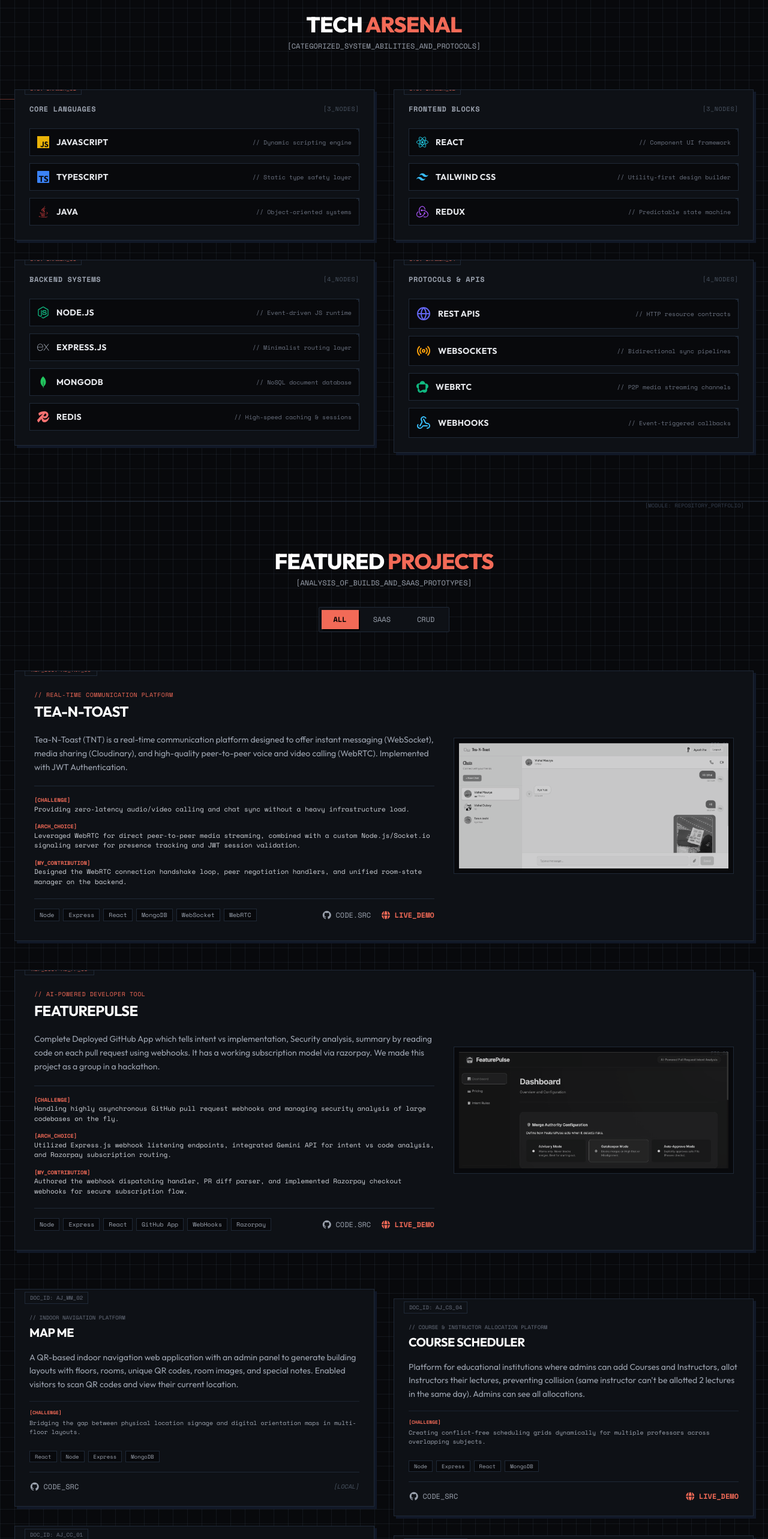
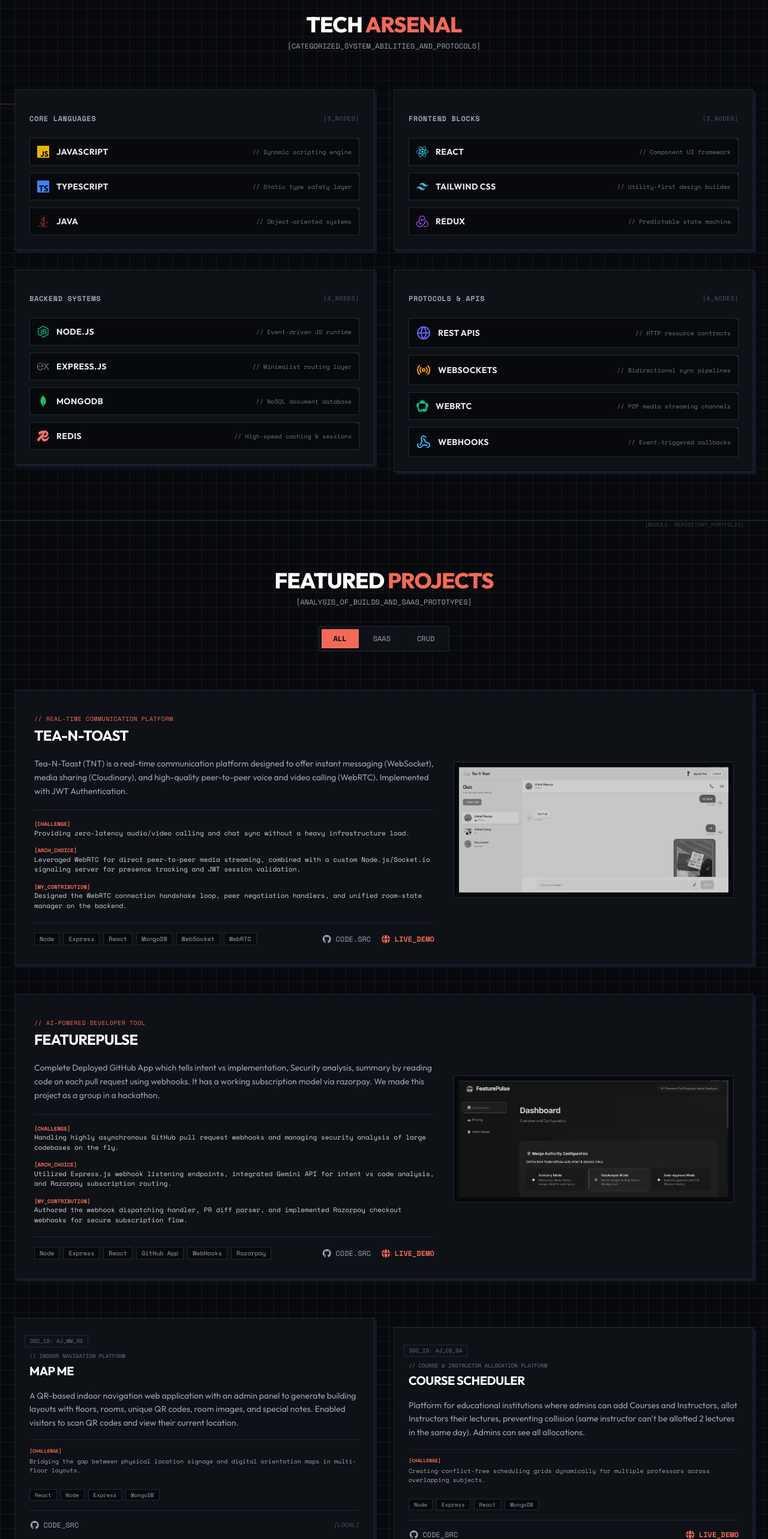
Before and after one commit to AyushJha2008/portfolio, a React (Vite) app in the folder portfolio/: page / in a window 1280 px wide. Shown: the part 860-3426 px from the top of the page at 60% size. Built offline with nearby package versions, Linux system fonts and the light colour scheme.

Commit message:
feat: enhance layout and styling of Contact, Projects, and Skills components; adjust padding and spacing for improved visual consistency

```diff
--- a/portfolio/src/components/Contact.jsx
+++ b/portfolio/src/components/Contact.jsx
@@ -40,22 +40,17 @@ const Contact = () => {
       <div className="container mx-auto px-4 sm:px-6 max-w-5xl relative z-10">
 
         {/* Main Card Frame */}
-        <div className="bg-[#0e1116] border border-gray-800 p-6 sm:p-10 md:p-14 shadow-[6px_6px_0px_#111827] hover:border-rust/85 hover:shadow-[6px_6px_0px_#f26a57] transition-all duration-300 relative group overflow-hidden">
+        <div className="bg-[#0e1116] border border-gray-800 p-4 sm:p-10 sm:pt-12 md:p-14 md:pt-14 shadow-[6px_6px_0px_#111827] hover:border-rust/85 hover:shadow-[6px_6px_0px_#f26a57] transition-all duration-300 relative group overflow-hidden">
 
           <div className="blueprint-scanline"></div>
 
-          {/* Diagnostic status tags */}
-          <div className="absolute -top-3 left-6 font-mono text-[9px] bg-[#0e1116] px-3 py-0.5 border border-gray-800 text-rust">
-            SYS_STATUS: ACTIVE_FOR_INQUIRIES
-          </div>
-
-          <div className="grid md:grid-cols-12 gap-12 items-start">
+          <div className="grid md:grid-cols-12 gap-8 md:gap-12 items-start">
 
             {/* Left Column: Connection Details */}
-            <div className="md:col-span-5 text-left space-y-8">
+            <div className="md:col-span-5 text-left space-y-6 md:space-y-8 min-w-0">
 
               <div className="space-y-3">
-                <h2 className="text-3xl font-extrabold uppercase tracking-tight text-white">
+                <h2 className="text-2xl sm:text-3xl font-extrabold uppercase tracking-tight text-white">
                   Let's <span className="text-rust">Connect</span>
                 </h2>
                 <p className="text-gray-400 text-xs font-mono max-w-sm leading-relaxed">
@@ -67,17 +62,16 @@ const Contact = () => {
 
               {/* Technical links channels */}
               <div className="space-y-4 font-mono text-xs">
-
                 <div className="p-3 bg-[#08090c] border border-gray-800 flex items-center gap-4 hover:border-rust/45 transition-colors">
                   <div className="w-8 h-8 flex items-center justify-center text-rust bg-[#0e1116] border border-gray-805">
                     <FaEnvelope className="w-4 h-4" />
                   </div>
-                  <div>
+                  <div className="min-w-0">
                     <h4 className="text-[9px] text-gray-500 uppercase font-semibold">EMAIL_CHANNEL:</h4>
                     <a
                       href="mailto:ayushsjha2008@gmail.com"
                       id="contact-email-link"
-                      className="text-gray-300 hover:text-rust transition-colors font-bold"
+                      className="text-gray-300 hover:text-rust transition-colors font-bold break-all"
                     >
                       ayushsjha2008@gmail.com
                     </a>
@@ -126,7 +120,7 @@ const Contact = () => {
             </div>
 
             {/* Right Column: Work Order Dispatch Form */}
-            <div className="md:col-span-7 bg-[#08090c] border border-gray-800 p-5 sm:p-8 relative overflow-hidden group">
+            <div className="md:col-span-7 bg-[#08090c] border border-gray-800 p-4 sm:p-8 relative overflow-hidden group min-w-0">
               <div className="blueprint-scanline"></div>
               <span className="absolute top-1 right-2 font-mono text-[8px] text-gray-700 select-none z-10">SPEC_SHEET_AJ_09</span>
 
--- a/portfolio/src/components/Projects.jsx
+++ b/portfolio/src/components/Projects.jsx
@@ -164,14 +164,9 @@ const Projects = () => {
             {featuredProjects.map((project, idx) => (
               <div
                 key={project.id}
-                className="bg-[#0e1116] border border-gray-800 p-5 sm:p-8 shadow-[4px_4px_0px_#111827] hover:shadow-[5px_5px_0px_#f26a57] hover:border-rust transition-all duration-300 relative group overflow-hidden"
+                className="bg-[#0e1116] border border-gray-800 p-5 sm:p-8 sm:pt-10 shadow-[4px_4px_0px_#111827] hover:shadow-[5px_5px_0px_#f26a57] hover:border-rust transition-all duration-300 relative group overflow-hidden"
               >
                 <div className="blueprint-scanline"></div>
-
-                {/* Dossier Code Badge */}
-                <div className="absolute -top-3 left-4 font-mono text-[9px] bg-[#0e1116] px-2.5 py-0.5 border border-gray-800 text-rust z-10">
-                  REF_DOC: {project.dossierCode}
-                </div>
 
                 <div className="grid md:grid-cols-12 gap-8 items-center">
 
@@ -275,14 +270,14 @@ const Projects = () => {
             {standardProjects.map((project, idx) => (
               <div
                 key={project.id}
-                className={`bg-[#0e1116] border border-gray-800 p-6 shadow-[4px_4px_0px_#111827] hover:shadow-[5px_5px_0px_#f26a57] hover:border-rust transition-all duration-300 text-left space-y-4 group relative overflow-hidden ${
+                className={`bg-[#0e1116] border border-gray-800 p-6 pt-10 shadow-[4px_4px_0px_#111827] hover:shadow-[5px_5px_0px_#f26a57] hover:border-rust transition-all duration-300 text-left space-y-4 group relative overflow-hidden ${
                   idx % 2 === 1 ? "md:translate-y-4" : ""
                 }`}
               >
                 <div className="blueprint-scanline"></div>
 
                 {/* Dossier Code Badge */}
-                <div className="absolute -top-3 left-4 font-mono text-[9px] bg-[#0e1116] px-2 py-0.5 border border-gray-800 text-gray-500 z-10">
+                <div className="absolute top-3 left-4 font-mono text-[9px] bg-[#0e1116] px-2 py-0.5 border border-gray-800 text-gray-500 z-10">
                   DOC_ID: {project.dossierCode}
                 </div>
 
--- a/portfolio/src/components/Skills.jsx
+++ b/portfolio/src/components/Skills.jsx
@@ -69,15 +69,9 @@ const Skills = () => {
           {skillCategories.map((category, catIdx) => (
             <div
               key={catIdx}
-              className="bg-[#0e1116] border border-gray-800 p-5 sm:p-6 shadow-[4px_4px_0px_#111827] relative group hover:border-rust/60 hover:shadow-[4px_4px_0px_#f26a57] transition-all duration-300 overflow-hidden"
+              className="bg-[#0e1116] border border-gray-800 p-5 sm:p-6 sm:pt-10 shadow-[4px_4px_0px_#111827] relative group hover:border-rust/60 hover:shadow-[4px_4px_0px_#f26a57] transition-all duration-300 overflow-hidden"
             >
               <div className="blueprint-scanline"></div>
-
-              {/* Drawer Tag Badge */}
-              <div className="absolute -top-3 left-4 font-mono text-[9px] bg-[#0e1116] px-2 py-0.5 border border-gray-800 text-rust z-10">
-                SYS: {category.drawerId}
-              </div>
-
               {/* Title */}
               <h3 className="font-mono text-xs font-bold mb-6 text-gray-400 tracking-wider uppercase text-left flex items-center justify-between">
                 <span>{category.title}</span>
```
